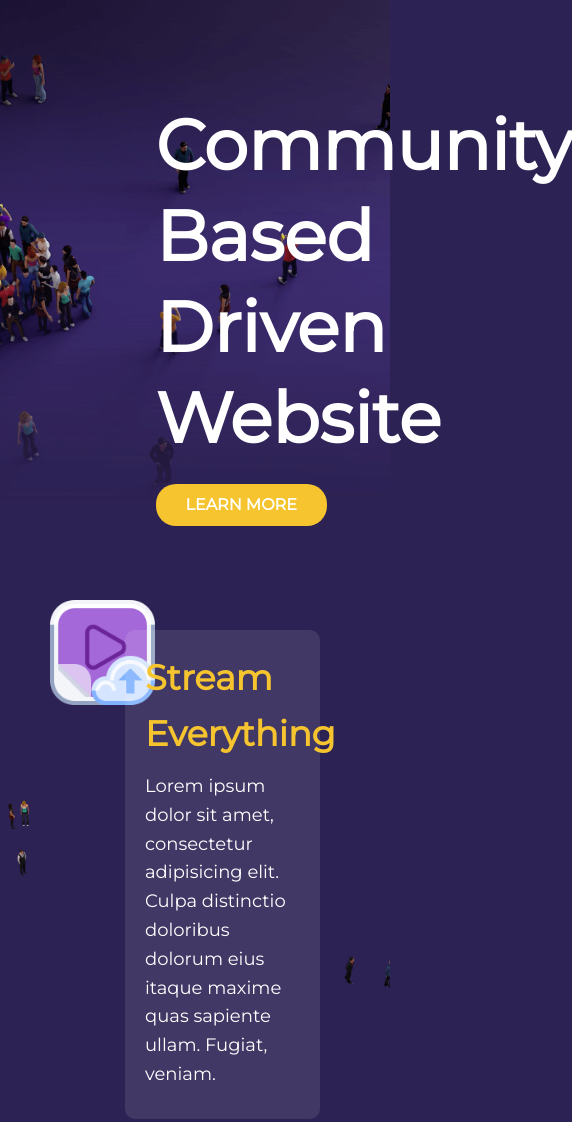
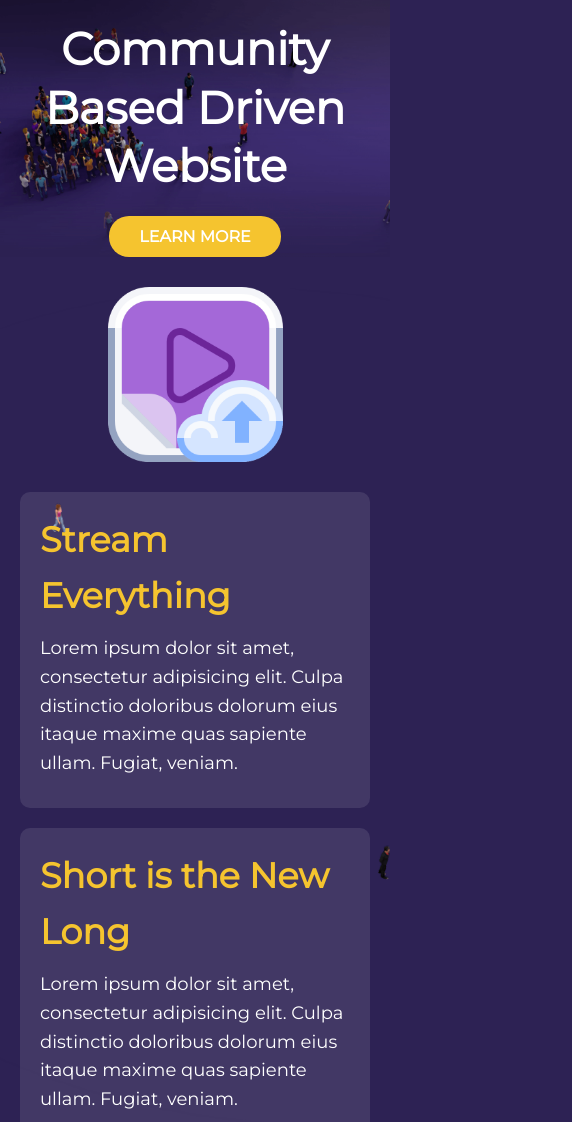
Before and after one commit to Annie-Huang/rellax-landing, a website: page index.html in a window 390 px wide. Shown: the top 1122 px of the page, 572 px wide, since content can reach past the window. Drawn offline with nearby package versions, Linux system fonts and the light colour scheme.

Commit message:
Add responsive css

```diff
--- a/style.css
+++ b/style.css
@@ -146,3 +146,45 @@ ul {
     justify-content: space-around;
     text-align: center;
 }
+
+/* Mobile */
+@media (max-width: 700px) {
+    .section-top .content,
+    .section-stream .play,
+    .section-stream .content {
+        position: static;
+        width: 100%;
+    }
+
+    .section-top {
+        min-height: 200px;
+        padding-top: 20px;
+    }
+
+    .section-top .content {
+        text-align: center;
+    }
+
+    .section-top .content h1 {
+        font-size: 45px;
+    }
+
+    .section-stream {
+        min-height: 400px;
+    }
+
+    .section-stream .play {
+        width: 50%;
+        display: block;
+        margin: 30px auto;
+    }
+
+    .section-grid {
+        display: block;
+        margin-top: 0;
+    }
+
+    .footer ul {
+        display: block;
+    }
+}
```
Also changed, not shown: Note.txt (+8 -0 lines).
